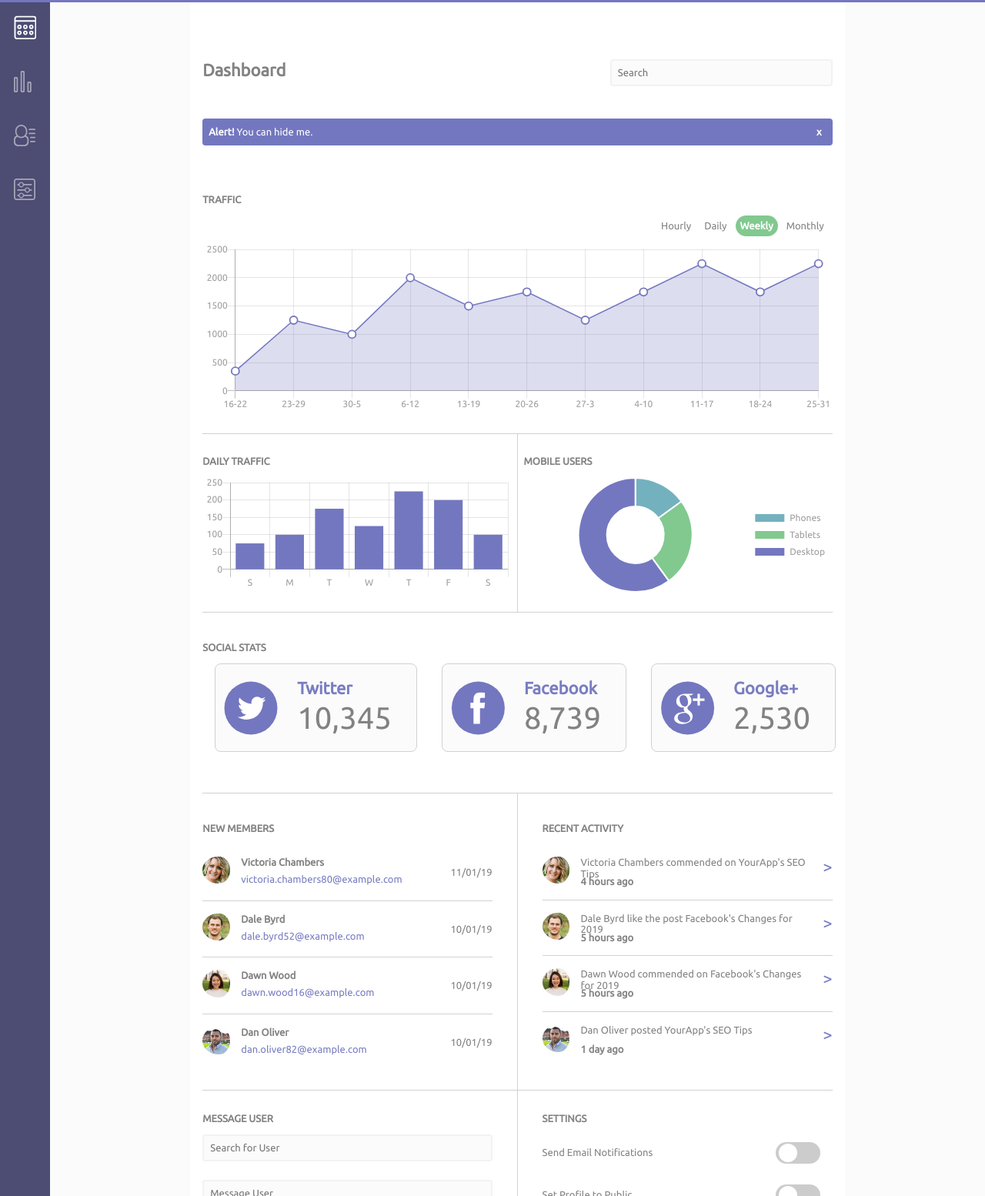
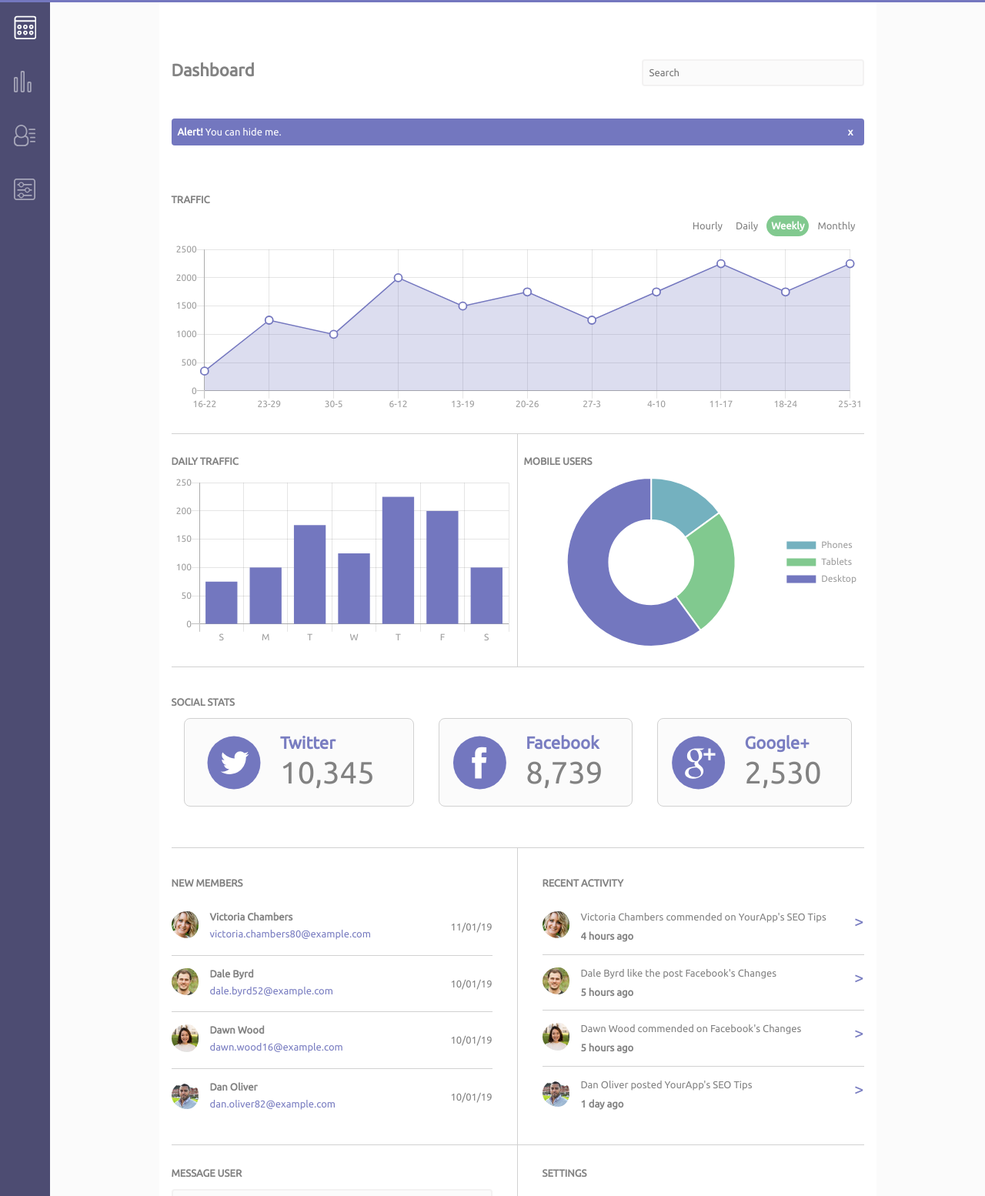
Before and after one commit to TriantafyllosFamprikatzis/Web-App-Dashboard, a plain HTML site: page index.html in a window 1280 px wide. Shown: the part 62-1616 px from the top of the page at 77% size. Drawn offline with nearby package versions, Linux system fonts and the light colour scheme.

Commit message:
page is now viewable on desktop 1024px

```diff
--- a/index.html
+++ b/index.html
@@ -87,21 +87,21 @@
                     <li class="li" id="week">Weekly</li>
                     <li class="li" id="month">Monthly</li>
                 </ul>
-                <div class="chart-1">
-                    <canvas id="lineChart" style="height:221px; width:979px"></canvas>
+                <div class="chart-1" style="position: relative; height:221px; width:979px">
+                    <canvas id="lineChart"></canvas>
                 </div>
             </div>
 
             <div class="grid-3">
                 <h3>DAILY TRAFFIC</h3>
-                <div class="chart-2">
+                <div class="chart-2" style="position: relative; height:221px; width:979px">
                     <canvas id="barChart"></canvas>
                 </div>
             </div>
 
             <div class="grid-4">
                 <h3>MOBILE USERS</h3>
-                <div class="chart-3">
+                <div class="chart-3" style="position: relative; height:221px; width:979px">
                     <canvas id="doughnutChart"></canvas>
                 </div>
             </div>
@@ -200,13 +200,13 @@
                 </div>
                 <div class="activity-grid">
                     <img class="member-img" src="images/member-2.jpg" alt="Member Avatar">
-                    <p class="member-comment">Dale Byrd like the post Facebook's Changes for 2019</p>
+                    <p class="member-comment">Dale Byrd like the post Facebook's Changes</p>
                     <h3 class="member-time">5 hours ago</h3>
                     <p class="sign">&gt;</p>
                 </div>
                 <div class="activity-grid">
                     <img class="member-img" src="images/member-3.jpg" alt="Member Avatar">
-                    <p class="member-comment">Dawn Wood commended on Facebook's Changes for 2019</p>
+                    <p class="member-comment">Dawn Wood commended on Facebook's Changes</p>
                     <h3 class="member-time">5 hours ago</h3>
                     <p class="sign">&gt;</p>
                 </div>
--- a/script.js
+++ b/script.js
@@ -42,7 +42,7 @@ settingsLink.addEventListener('click', (e) => {
     }
 });
 
-// Nav buttons change opacity by adding a class
+// Nav buttons change opacity when clicked
 for (let i = 0; i < navBtn.length; i += 1) {
     navBtn[i].addEventListener('click', function () {
         let current = document.getElementsByClassName('nav-selected');
@@ -357,14 +357,17 @@ const weekChart = document.getElementById('week');
 const monthChart = document.getElementById('month');
 const chartButtons = document.querySelectorAll('.li');
 
-//Chart Buttons
-//Buttons change color when selected
+//Chart Buttons, change color when selected
+// Loop through the buttons, add class only on week chart
 chartButtons.forEach(function (btn) {
     weekChart.classList.add('liSelected');
+    // Set up a click event handler for the button
     btn.addEventListener('click', function () {
+        // Loop though all the buttons and reset the colors back to default
         chartButtons.forEach(function (btn) {
             btn.classList.remove('liSelected');
         });
+        // Add the class to the one button that got clicked
         this.classList.add('liSelected');
     });
 });
@@ -431,6 +434,7 @@ new Chart(barChart, {
                 // label:'visitors',
                 data: [75, 100, 175, 125, 225, 200, 100],
                 backgroundColor: '#7377bf',
+                hoverBackgroundColor: '#6368c0',
             }
         ]
     },
@@ -445,6 +449,7 @@ new Chart(doughnutChart, {
             {
                 data: [15, 25, 60],
                 backgroundColor: ['#74b1bf', '#81c98f', '#7377bf'],
+                hoverBackgroundColor: ['#56aabd', '#67c97a', '#6368c0'],
             }
         ]
     },
--- a/scss/components/_grid.scss
+++ b/scss/components/_grid.scss
@@ -27,6 +27,9 @@ nav {
   grid-area: nav;
   background-color: #4d4c72;
   position: -webkit-sticky;
+  position: -moz-sticky;
+  position: -ms-sticky;
+  position: -o-sticky;
   position: sticky;
   top: 0;
   z-index: 1;
@@ -129,9 +132,11 @@ MEDIA QUERIES
 
 @media (min-width: 1024px) {
   .grid-main {
-    width: 70%;
+    overflow: hidden;
+    max-width: 100%;
+    min-height: 100vh;
     margin: 0 auto;
-    grid-template-columns: 1fr 1fr;
+    grid-template-columns: 450px 450px;
     grid-template-areas:
       "alert alert"
       "traffic traffic"
--- a/scss/components/_notifications.scss
+++ b/scss/components/_notifications.scss
@@ -18,7 +18,7 @@
   padding: 1.6rem 0 1.6rem 0;
   display: grid;
   grid-template-columns: 5rem 10fr 1fr;
-  grid-template-rows: 4rem;
+  grid-template-rows: 2.5rem;
   grid-template-areas:
     "image comment sign"
     "image time sign";
@@ -226,9 +226,3 @@
   background-color: #81c98f !important;
   color: #fff;
 }
-
-@media (min-width: 1024px) {
-  .activity-grid {
-    grid-template-rows: 2.5rem;
-  }
-}
--- a/scss/components/_widgets.scss
+++ b/scss/components/_widgets.scss
@@ -7,11 +7,9 @@
 .chart-2,
 .chart-3 {
   position: relative;
-  width: 100% !important;
-  height: auto !important;
+  max-width: 100% !important;
+  max-height: auto !important;
   // max-width: 800px;
-  //fix mouse over triggering events
-  // pointer-events: none;
 }
 
 // height: 20vh;
@@ -88,4 +86,10 @@
   .widgets {
     flex-direction: row;
   }
+//   .chart-1,
+// .chart-2,
+// .chart-3 {
+//   max-width: 40% !important;
+//   height: auto;
+//  }
 }
```
Also changed, not shown: css/styles.css, 1 other file.
